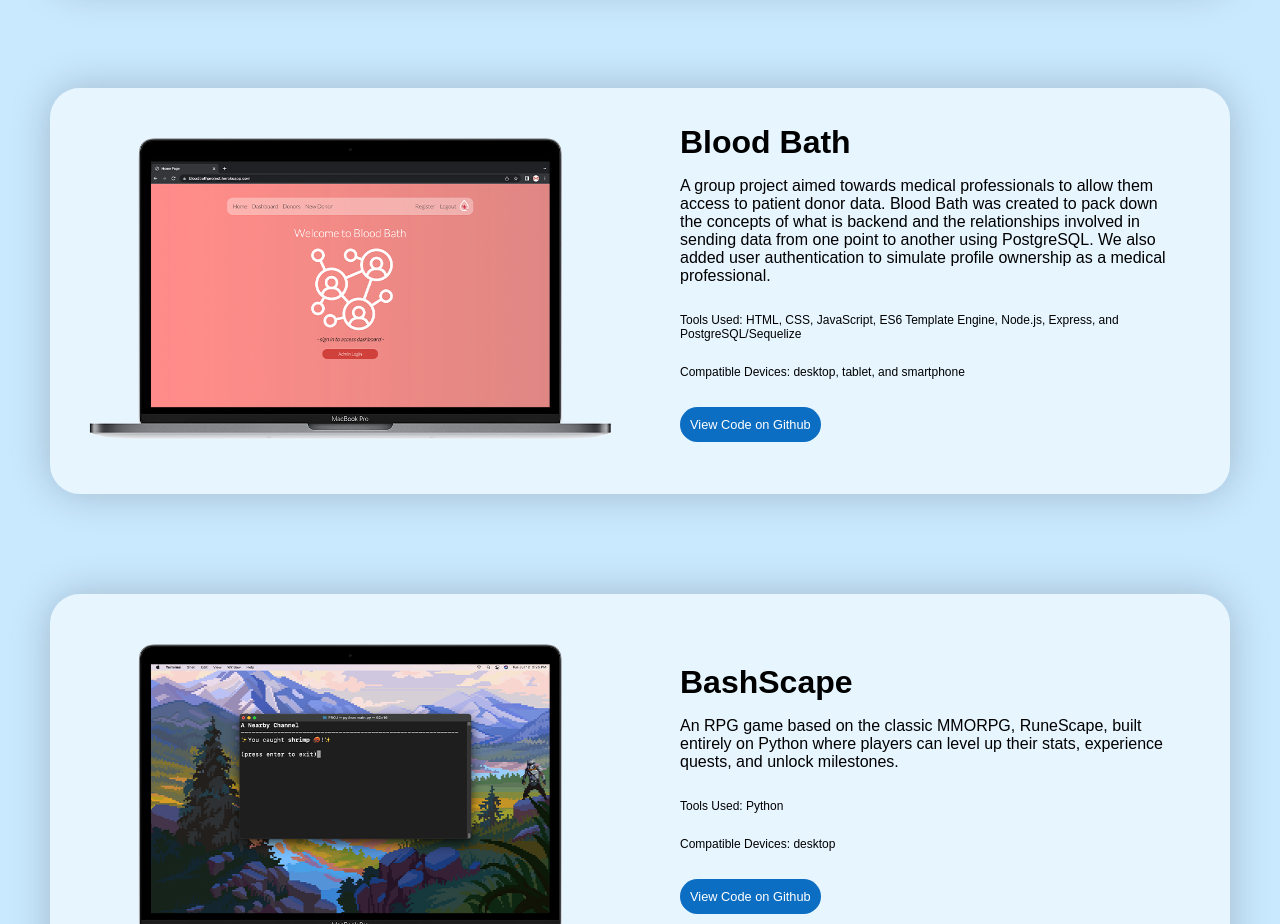
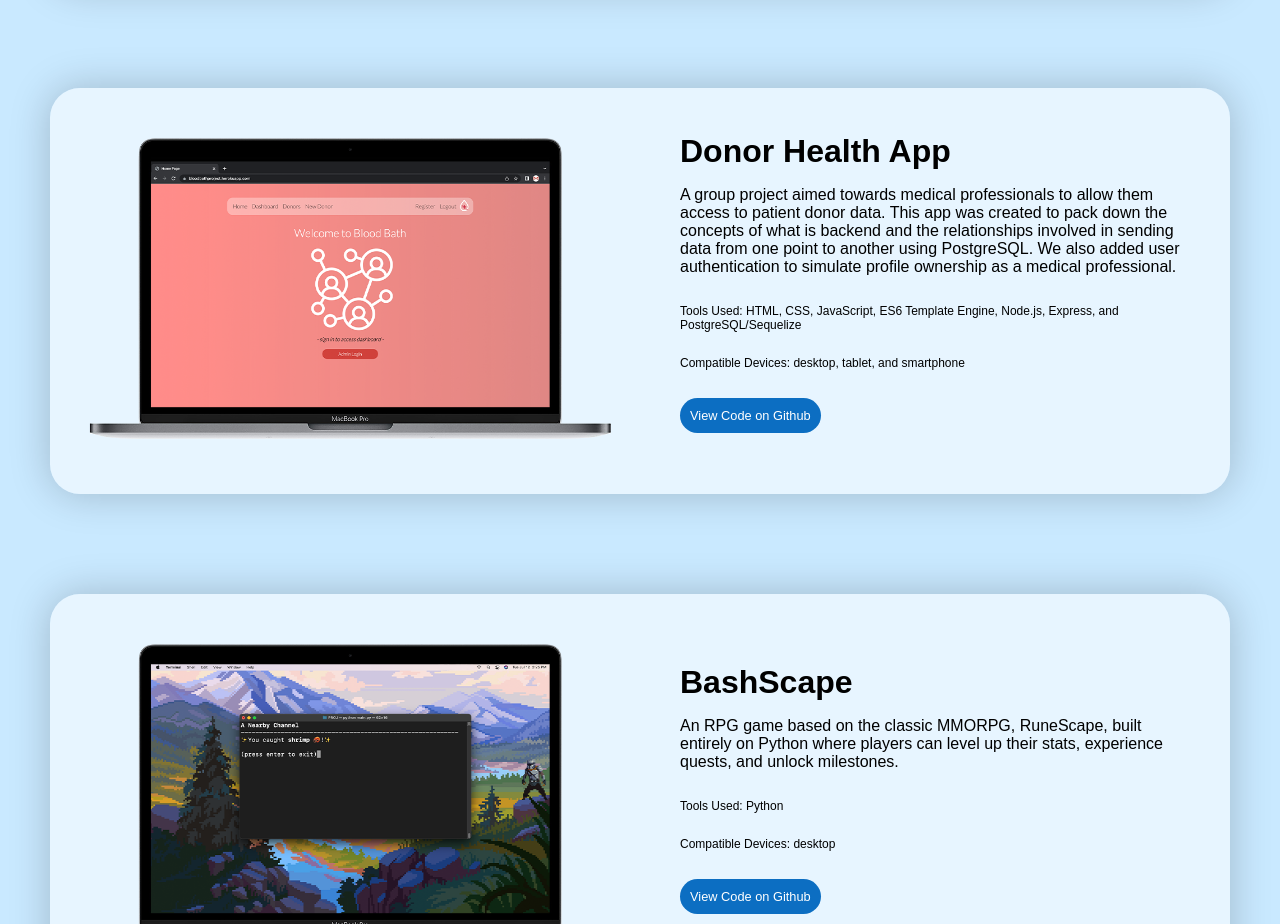
Before and after one commit to DeBoer753/my-PORTFOLIO, a React (Create React App) app: page / in a window 1280 px wide. Shown: the part 3600-4524 px from the top of the page. Built offline with nearby package versions, Linux system fonts and the light colour scheme.

Commit message:
updated txt

```diff
--- a/src/components/4-Projects/Projects.jsx
+++ b/src/components/4-Projects/Projects.jsx
@@ -89,9 +89,9 @@ export default function Projects() {
                 <div className={styles.project}>
                     <img src={bloodBank} alt="" border="0" />
                     <div className={styles.projectInfo}>
-                        <h5>Blood Bath</h5>
+                        <h5>Donor Health App</h5>
                         <p>A group project aimed towards medical professionals to allow them access to patient donor data.
-                            Blood Bath was created to pack down the concepts of what is backend and the relationships involved
+                            This app was created to pack down the concepts of what is backend and the relationships involved
                             in sending data from one point to another using PostgreSQL. We also added user authentication to
                             simulate profile ownership as a medical professional.</p>
                         <p className={styles.projectInfoLanguagesUsed}>Tools Used: HTML, CSS, JavaScript, ES6 Template Engine, Node.js,
```
